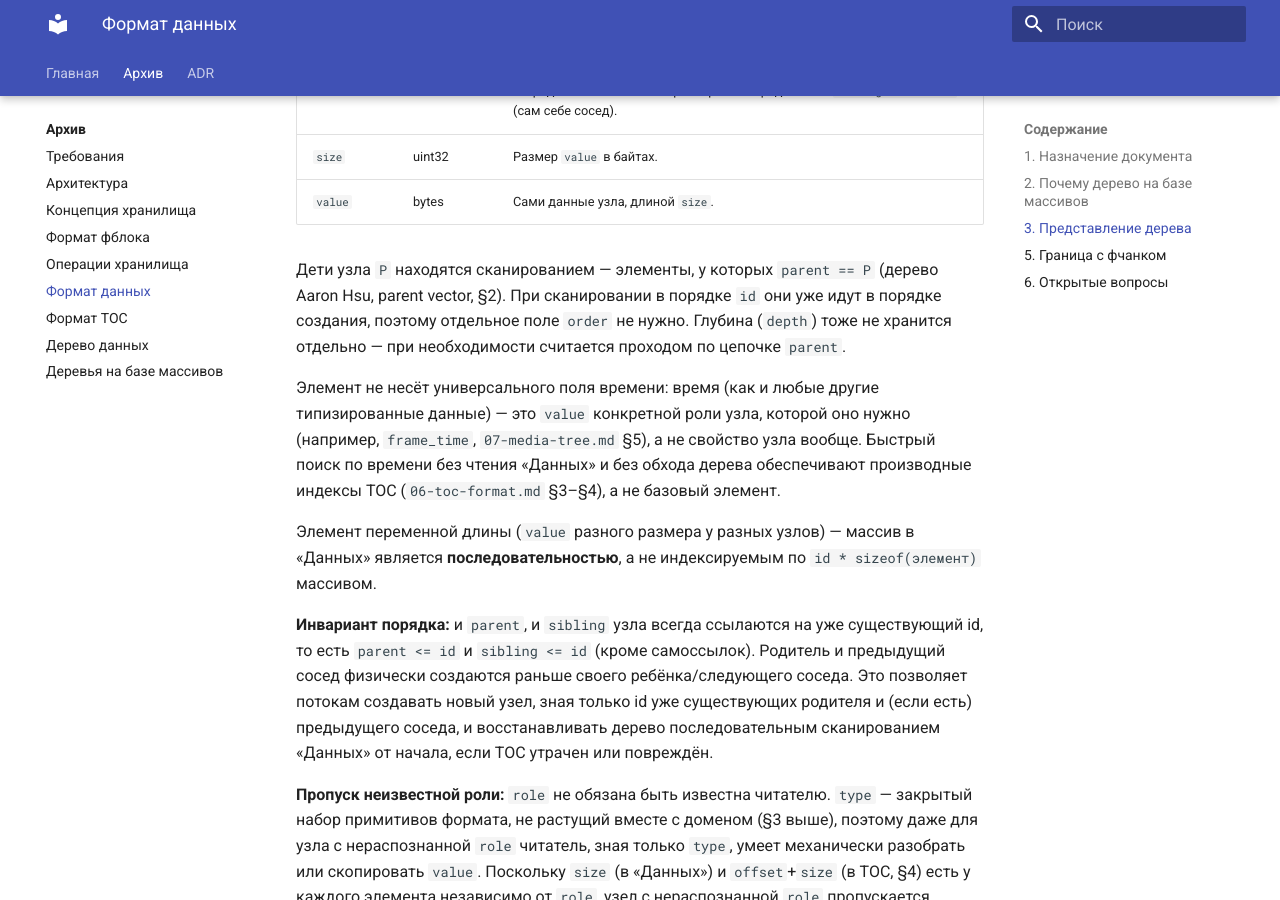
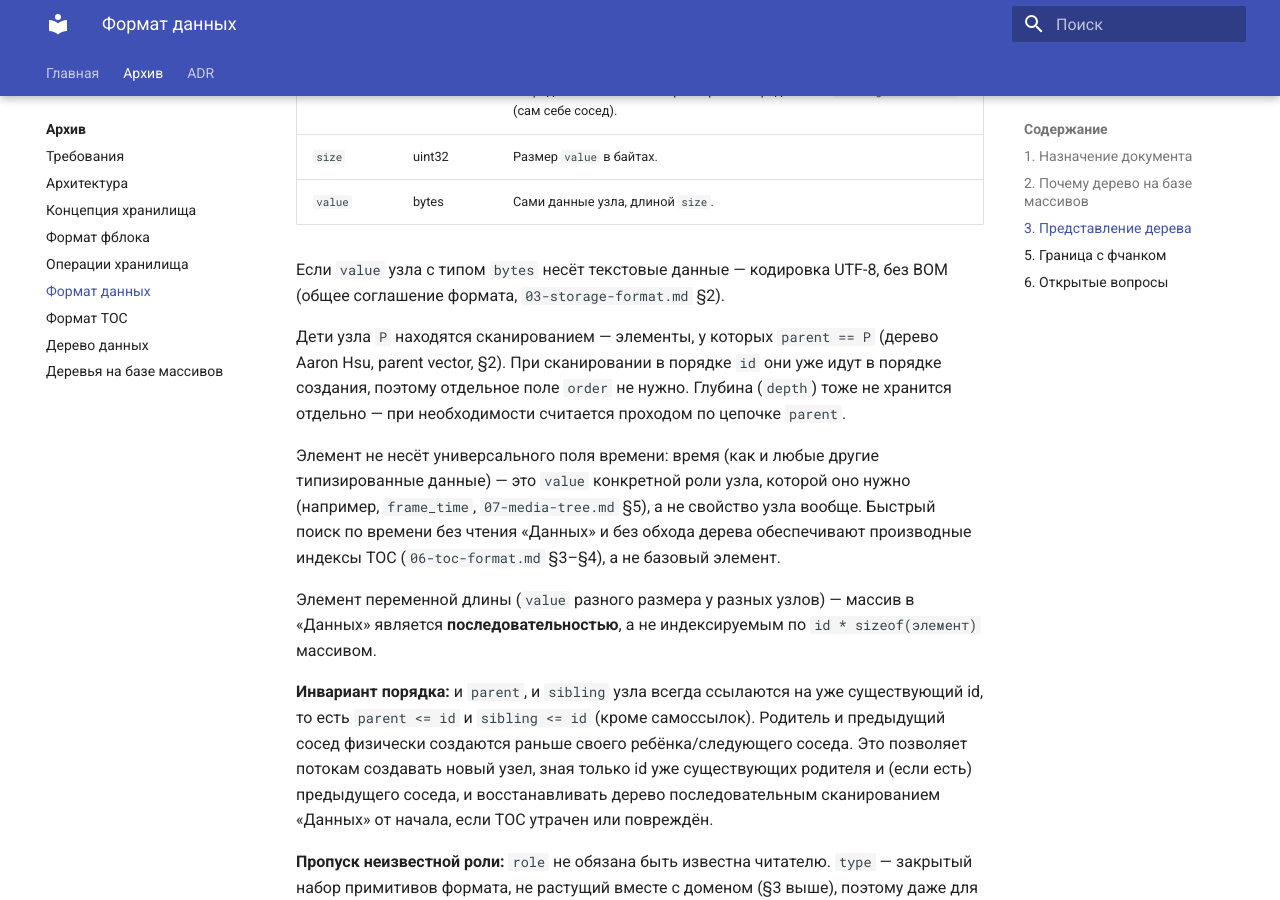
Before and after one commit to traycers/farc, an MkDocs documentation site: the page built from docs/docs/archive/05-data-format.md, in a window 1280 px wide and 900 px high, scrolled down 1884 px. Built offline with MkDocs 1.6.1 and Material for MkDocs 9.7.7, drawn with Linux system fonts in a browser that asks for light colours.

Commit message:
add string type

```diff
--- a/docs/docs/archive/05-data-format.md
+++ b/docs/docs/archive/05-data-format.md
@@ -36,6 +36,8 @@ Hsu сжимает полную матрицу связей узлов дере
 | `size`    | uint32 | Размер `value` в байтах.                                                                                                                                     |
 | `value`   | bytes  | Сами данные узла, длиной `size`.                                                                                                                             |
 
+Если `value` узла с типом `bytes` несёт текстовые данные — кодировка UTF-8, без BOM (общее соглашение формата, `03-storage-format.md` §2).
+
 Дети узла `P` находятся сканированием — элементы, у которых `parent == P` (дерево Aaron Hsu, parent vector, §2). При сканировании в порядке `id` они уже идут в порядке создания, поэтому отдельное поле `order` не нужно. Глубина (`depth`) тоже не хранится отдельно — при необходимости считается проходом по цепочке `parent`.
 
 Элемент не несёт универсального поля времени: время (как и любые другие типизированные данные) — это `value` конкретной роли узла, которой оно нужно (например, `frame_time`, `07-media-tree.md` §5), а не свойство узла вообще. Быстрый поиск по времени без чтения «Данных» и без обхода дерева обеспечивают производные индексы TOC (`06-toc-format.md` §3–§4), а не базовый элемент.
```
